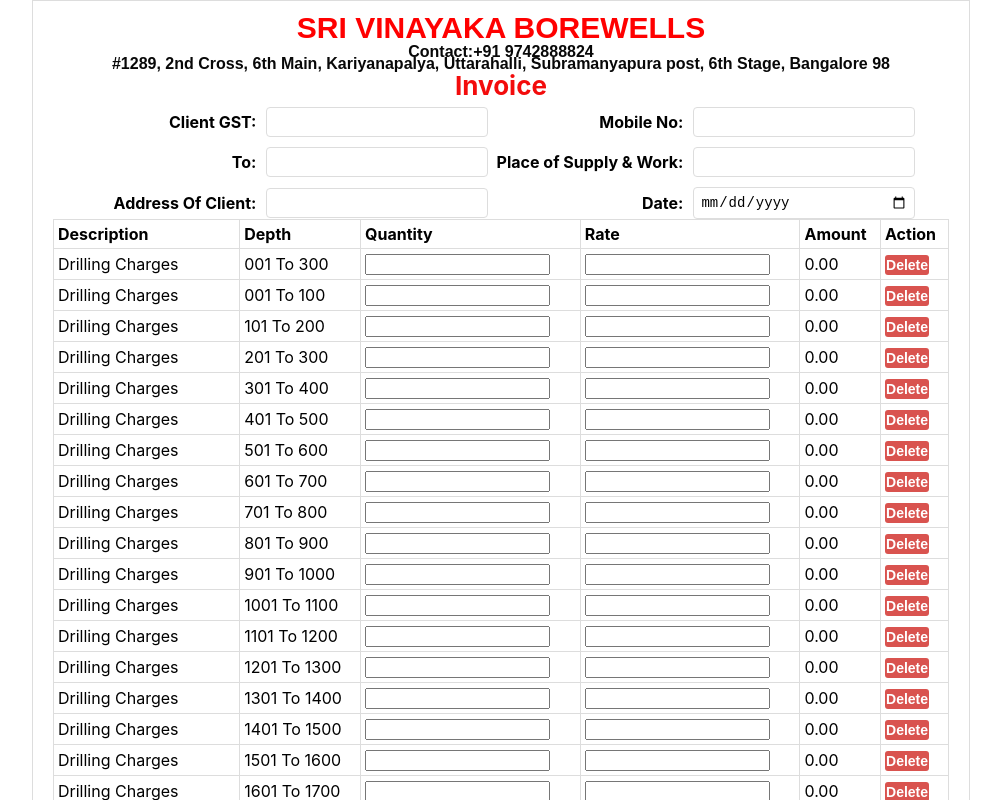
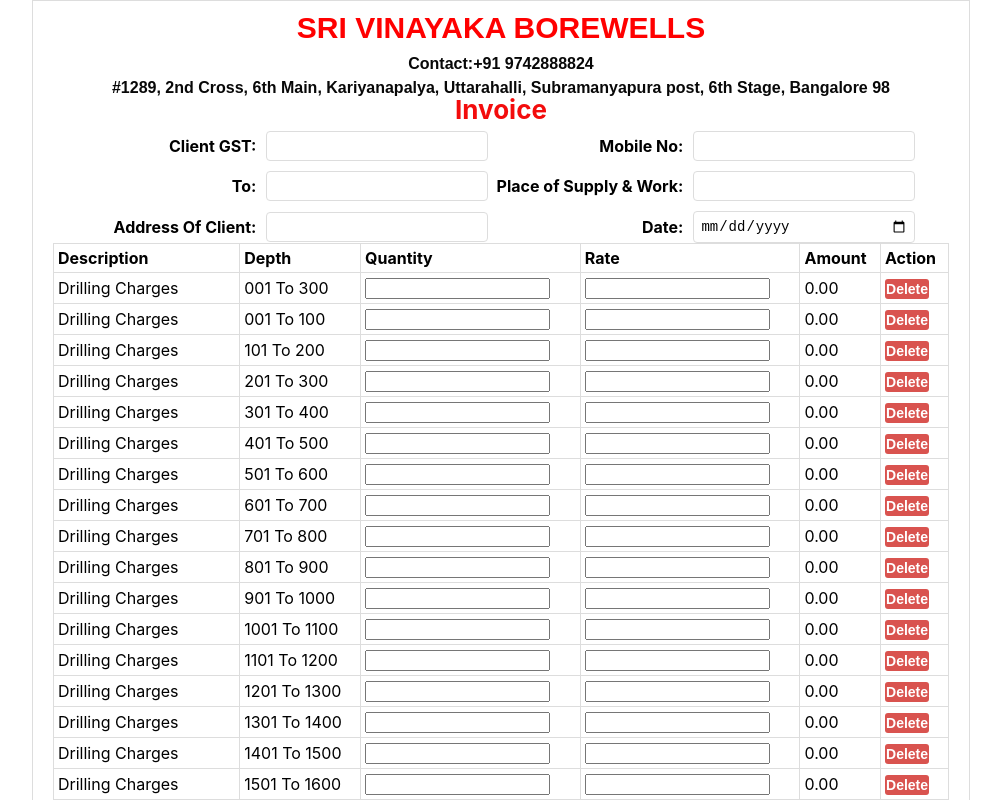
Before and after one commit to LeelaPrasad2710/borewell-invoice, a React (Create React App) app: page / in a window 1280 px wide. Shown: the top 800 px of the page, without its empty margins (139-1140 px from the left). Built offline with nearby package versions, Linux system fonts and the light colour scheme.

Commit message:
Update InvoiceGenerator.css

```diff
--- a/src/InvoiceGenerator.css
+++ b/src/InvoiceGenerator.css
@@ -22,7 +22,7 @@
 
 .invoice-header p {
   font-size: 16px;
-  margin-top: -22px;
+  margin-top: -10px;
 }
 
 .invoice-header p {
```
